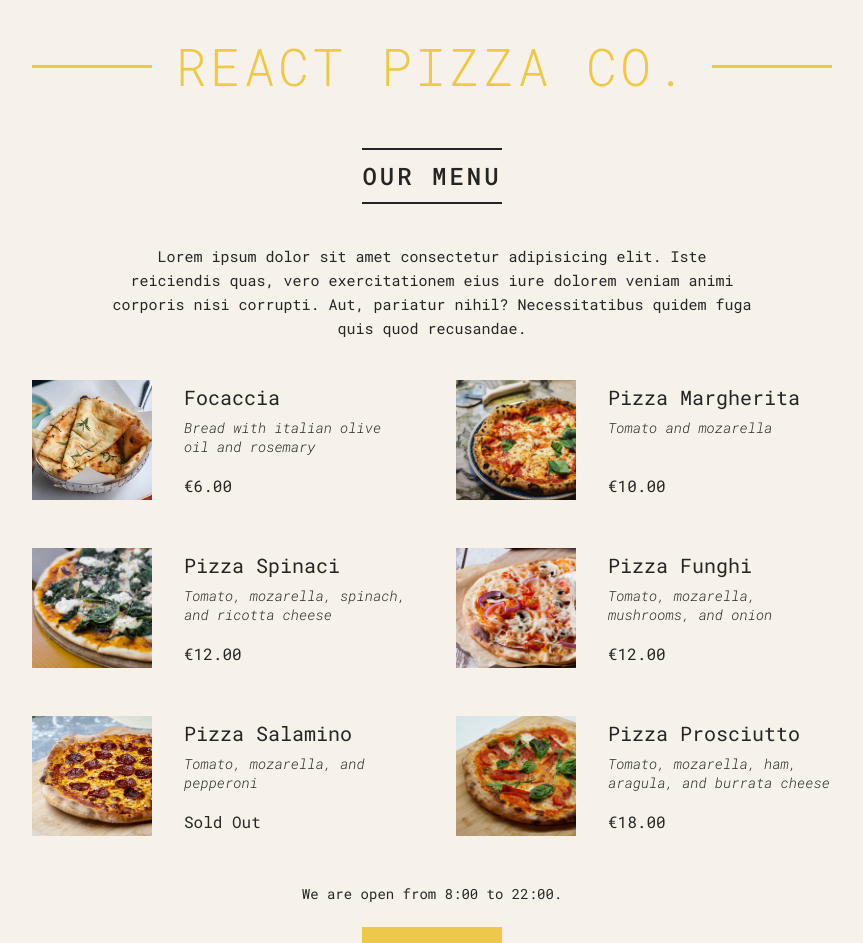
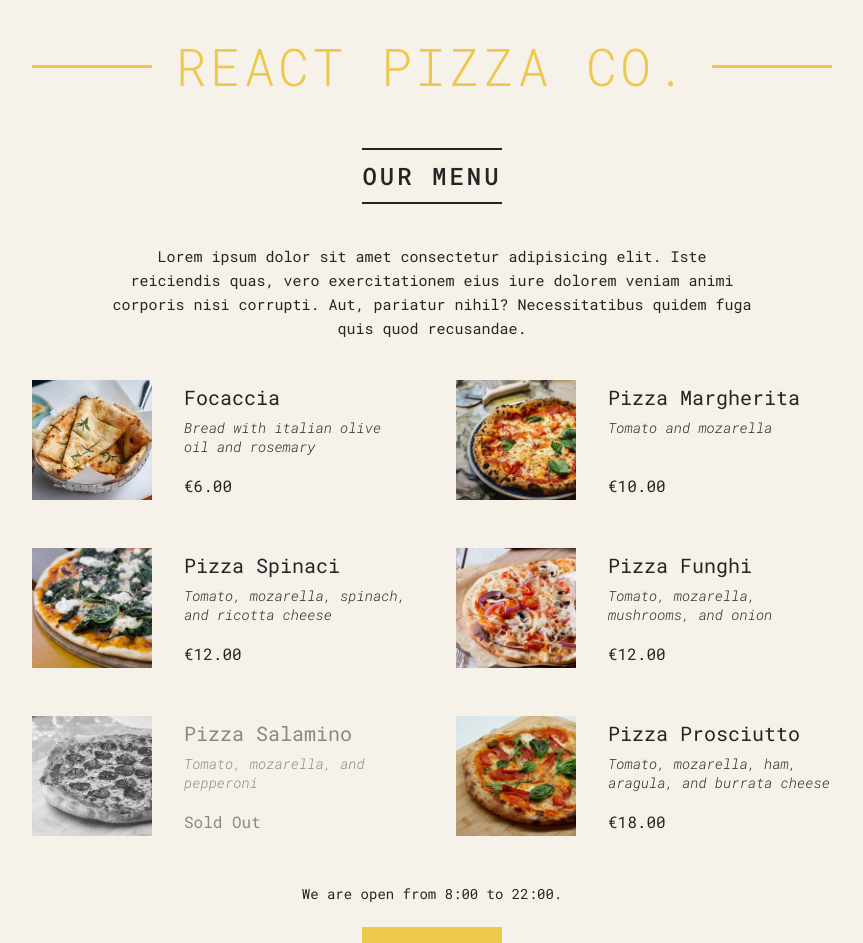
Before and after one commit to cmtayl0r/react-pizza-card, a React (Vite) app: page / in a window 1280 px wide. Shown: the top 943 px of the page, without its empty margins (208-1071 px from the left). Built offline with nearby package versions, Linux system fonts and the light colour scheme.

Commit message:
add css class conditional rendering to pizza

```diff
--- a/index.html
+++ b/index.html
@@ -3,7 +3,7 @@
   <head>
     <meta charset="UTF-8" />
     <meta name="viewport" content="width=device-width, initial-scale=1.0" />
-    <title>React Pizza Card</title>
+    <title>React Pizza Co.</title>
   </head>
   <body>
     <div id="root"></div>
--- a/src/main.jsx
+++ b/src/main.jsx
@@ -61,7 +61,7 @@ function Menu() {
 
 function Pizza({ name, ingredients, price, photoName, soldOut }) {
   return (
-    <li className="pizza">
+    <li className={`pizza ${soldOut ? "sold-out" : ""}`}>
       <img src={photoName} alt="{`Photo of ${name}`}" />
       <div>
         <h3>{name}</h3>
```
